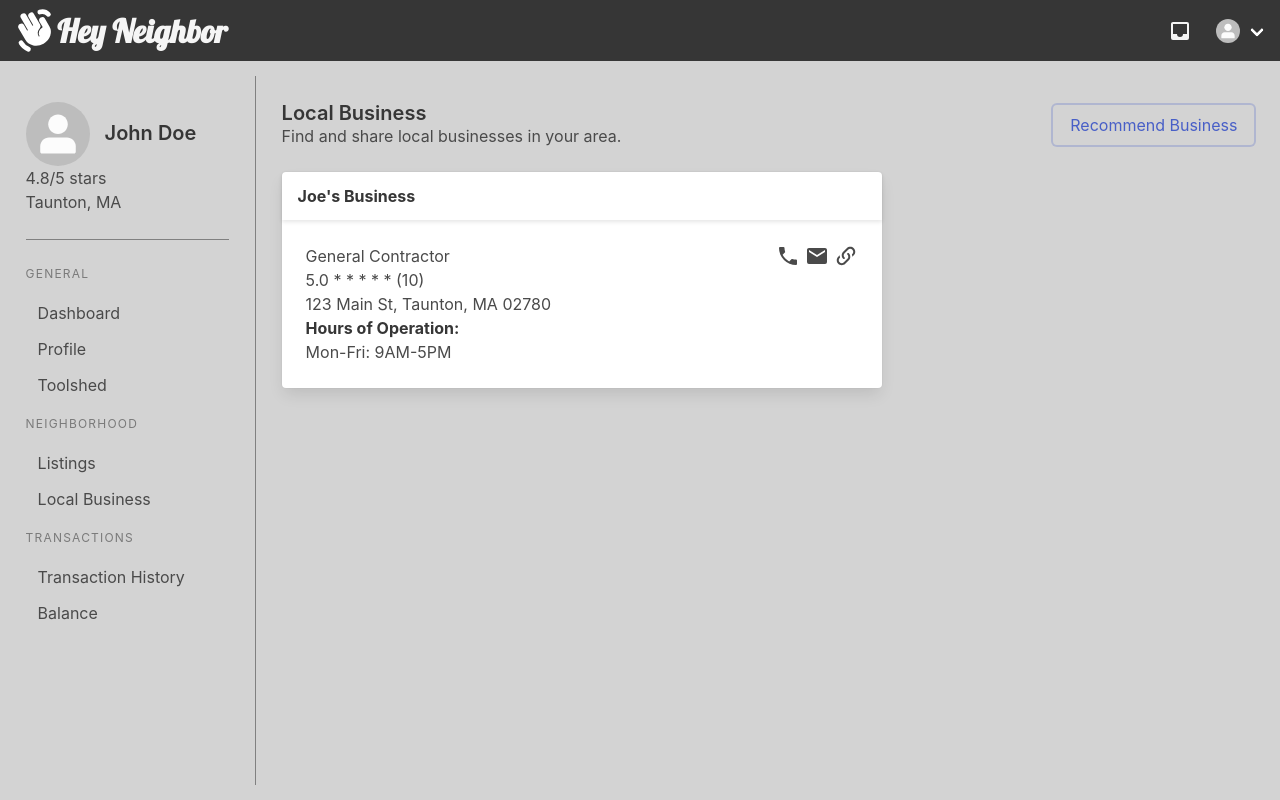
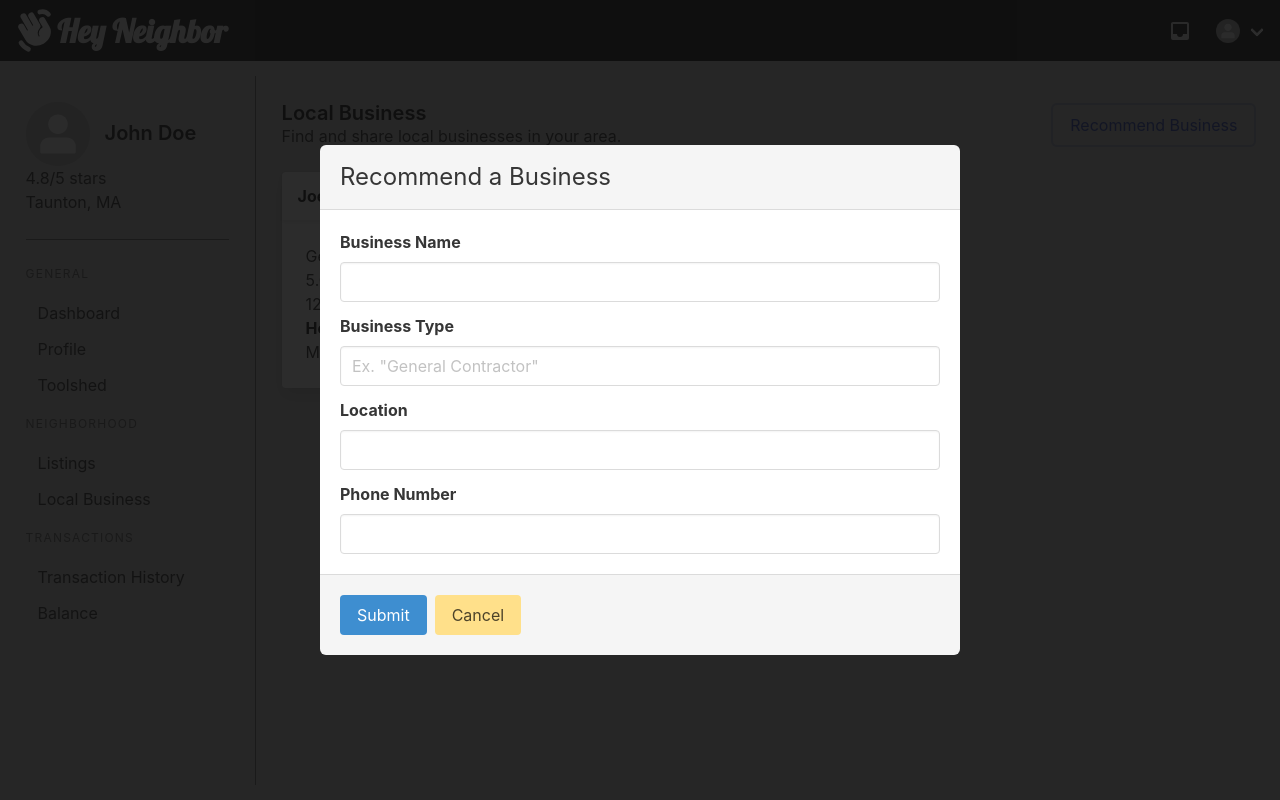
Before and after one commit to jrl508/HeyNeighbor, a React (Create React App) app: page /dashboard/local-biz in a window 1280 px wide. Both pictures are taken after a click on the button "Recommend Business". Built offline with nearby package versions, Linux system fonts and the light colour scheme.

Commit message:
WIP business form modal

```diff
--- a/src/pages/authPages/LocalBiz.js
+++ b/src/pages/authPages/LocalBiz.js
@@ -9,10 +9,50 @@
   mdiWeb,
 } from "@mdi/js";
 
+const BusinessForm = () => {
+  return (
+    <div className="business-form">
+      <div className="field">
+        <label className="label">Business Name</label>
+        <div className="control">
+          <input className="input" type="text" />
+        </div>
+      </div>
+
+      <div className="field">
+        <label className="label">Business Type</label>
+        <div className="control">
+          <input
+            className="input"
+            type="text"
+            placeholder='Ex. "General Contractor"'
+          />
+        </div>
+      </div>
+
+      <div className="field">
+        <label className="label">Location</label>
+        <div className="control">
+          <input className="input" type="text" />
+        </div>
+      </div>
+
+      <div className="field">
+        <label className="label">Phone Number</label>
+        <div className="control">
+          <input className="input" type="text" />
+        </div>
+      </div>
+    </div>
+  );
+};
+
 const LocalBiz = () => {
   const [showEmail, setShowEmail] = useState(false);
   const [showPhone, setShowPhone] = useState(false);
   const [showLinks, setShowLinks] = useState(false);
+  const [openBizForm, setOpenBizForm] = useState(false);
+
   return (
     <div>
       <div className="level">
@@ -25,7 +65,10 @@
           </div>
         </div>
         <div className="level-right">
-          <button className="level-item button is-ghost">
+          <button
+            onClick={() => setOpenBizForm(true)}
+            className="level-item button is-ghost"
+          >
             {/* TODO: Make this open a form to submit a business */}
             Recommend Business
           </button>
@@ -84,32 +127,54 @@
                 </div>
               </div>
               <div className="right">
-                <div
-                  style={{
-                    display: "flex",
-                    columnGap: "5px",
-                  }}
-                >
-                  <Icon
+                <div className="buttons has-addons">
+                  <button
+                    className="button"
                     onClick={() => setShowPhone(!showPhone)}
-                    className="is-clickable"
-                    path={mdiPhone}
-                    size={1}
-                  />
-                  <Icon
+                  >
+                    <Icon className="icon" path={mdiPhone} size={1} />
+                  </button>
+                  <button
+                    className="button"
                     onClick={() => setShowEmail(!showEmail)}
-                    className="is-clickable"
-                    path={mdiEmail}
-                    size={1}
-                  />
-                  <Icon
+                  >
+                    <Icon className="icon" path={mdiEmail} size={1} />
+                  </button>
+                  <button
+                    className="button"
                     onClick={() => setShowLinks(!showLinks)}
-                    className="is-clickable"
-                    path={mdiLinkVariant}
-                    size={1}
-                  />
+                  >
+                    <Icon className="icon" path={mdiLinkVariant} size={1} />
+                  </button>
                 </div>
               </div>
+            </div>
+          </div>
+        </div>
+      </div>
+      <div className={`modal ${openBizForm ? "is-active" : null}`}>
+        <div className="modal-background"></div>
+        <div className="modal-card">
+          <header className="modal-card-head">
+            <div className="modal-card-title">Recommend a Business</div>
+          </header>
+          <div className="modal-card-body">
+            <BusinessForm />
+          </div>
+          <div className="modal-card-foot">
+            <div className="buttons">
+              <button
+                onClick={() => setOpenBizForm(false)}
+                className="button is-info"
+              >
+                Submit
+              </button>
+              <button
+                onClick={() => setOpenBizForm(false)}
+                className="button is-warning"
+              >
+                Cancel
+              </button>
             </div>
           </div>
         </div>
```
